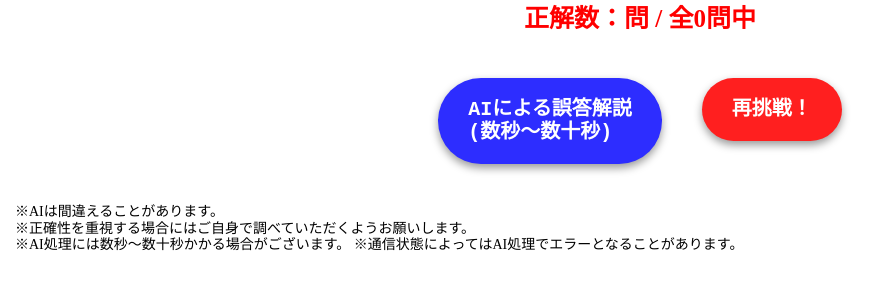
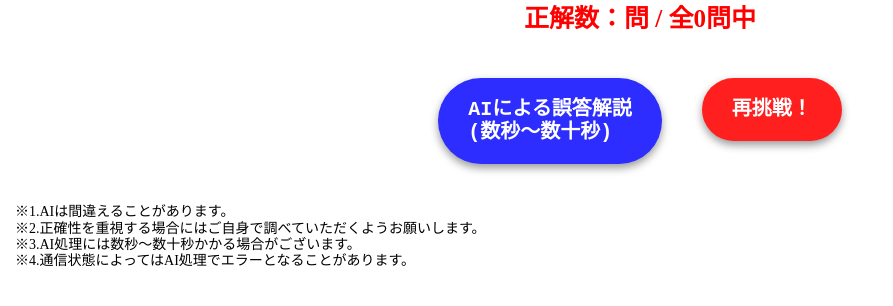
Before and after one commit to tanidashoya/history_game, a Flask app: template templates/finish.html in a window 1280 px wide. Shown: the part 136-442 px from the top of the page, without its empty margins (0-893 px from the left). Run offline with Flask 3, Linux system fonts and the light colour scheme; the template is opened without the code that fills it, so the values that code supplies are empty.

Commit message:
暫定完成

```diff
--- a/templates/finish.html
+++ b/templates/finish.html
@@ -48,10 +48,10 @@
             </div>
         </div>
         <p class="attention">
-            ※AIは間違えることがあります。<br>
-            ※正確性を重視する場合にはご自身で調べていただくようお願いします。<br>
-            ※AI処理には数秒～数十秒かかる場合がございます。
-            ※通信状態によってはAI処理でエラーとなることがあります。
+            ※1.AIは間違えることがあります。<br>
+            ※2.正確性を重視する場合にはご自身で調べていただくようお願いします。<br>
+            ※3.AI処理には数秒～数十秒かかる場合がございます。<br>
+            ※4.通信状態によってはAI処理でエラーとなることがあります。
         </p>
     </main>
 </body>
```
